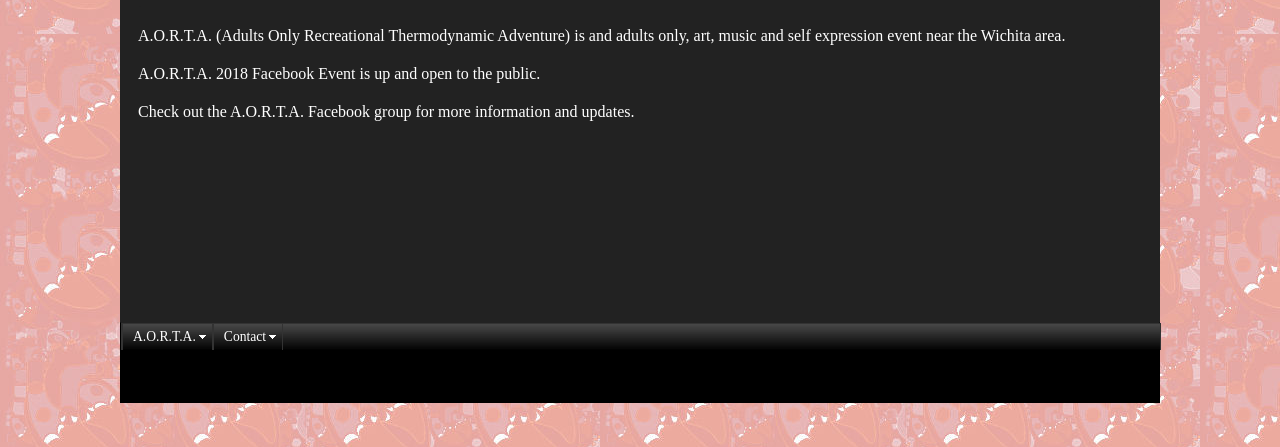
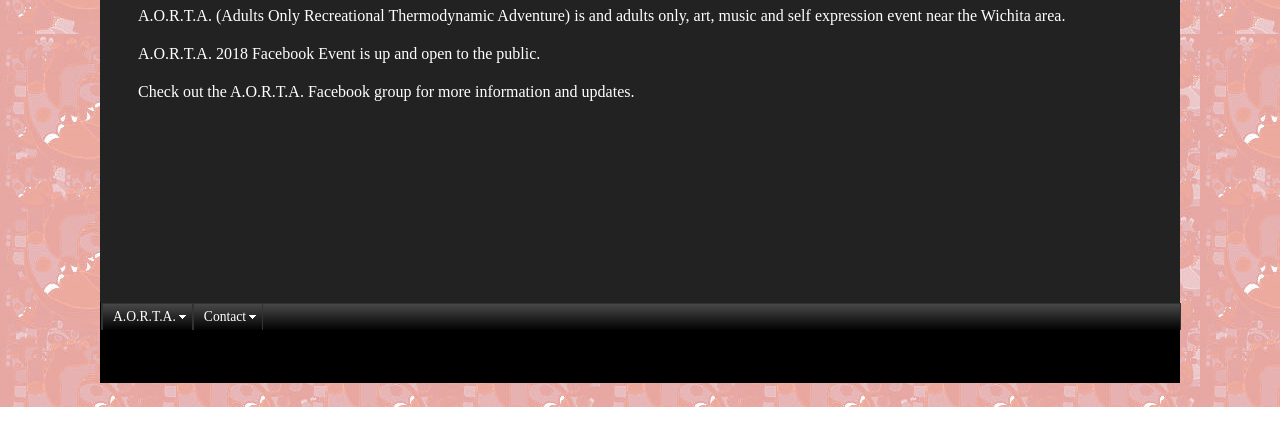
Before and after one commit to dricherson/aorta, a plain HTML site: page index.html in a window 1280 px wide. Shown: the part 566-1013 px from the top of the page. After the commit the page ends 973 px from the top, so only its background shows below. Drawn offline with Linux system fonts and the light colour scheme.

Commit message:
adjusted padding

```diff
--- a/resources/aorta.css
+++ b/resources/aorta.css
@@ -10,7 +10,7 @@ body {
     font-size: 100%;
     background-color: #FFFFFF;
     margin: 24px 100px;
-    padding: 20px 20px 20px 20px;
+    padding:auto;
     background-image: url(images/turf.jpg);
     min-width: 1024px;
 }
```
